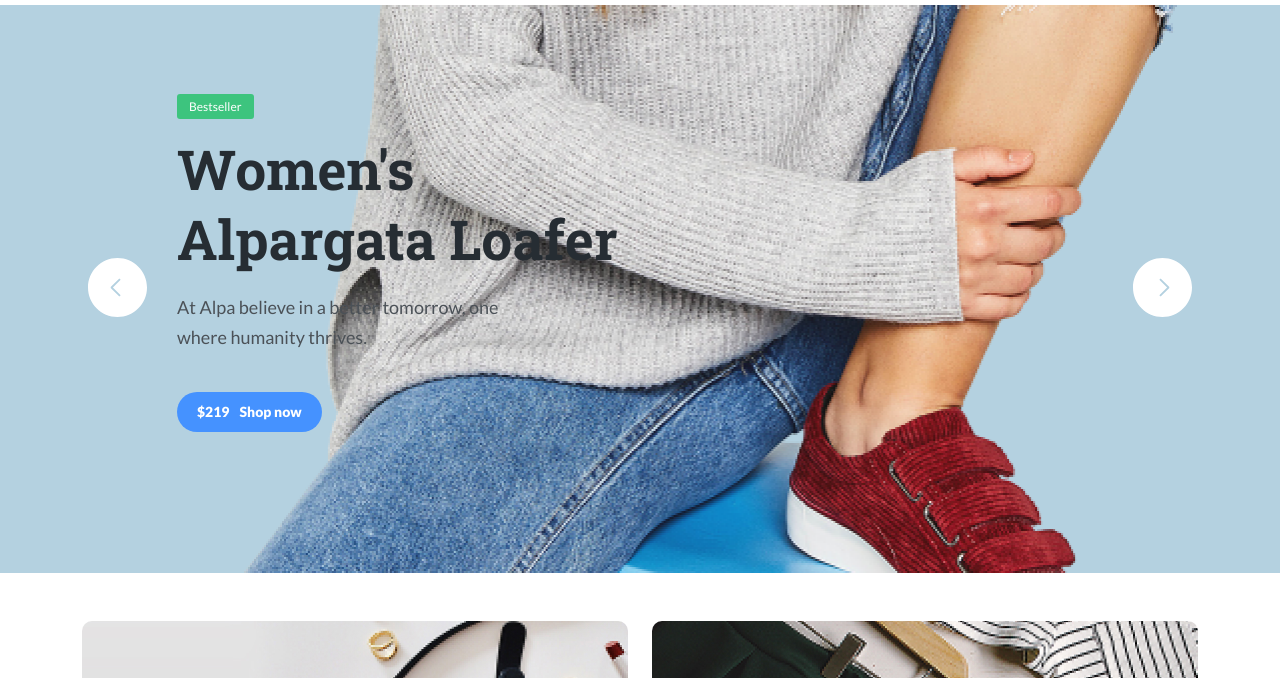
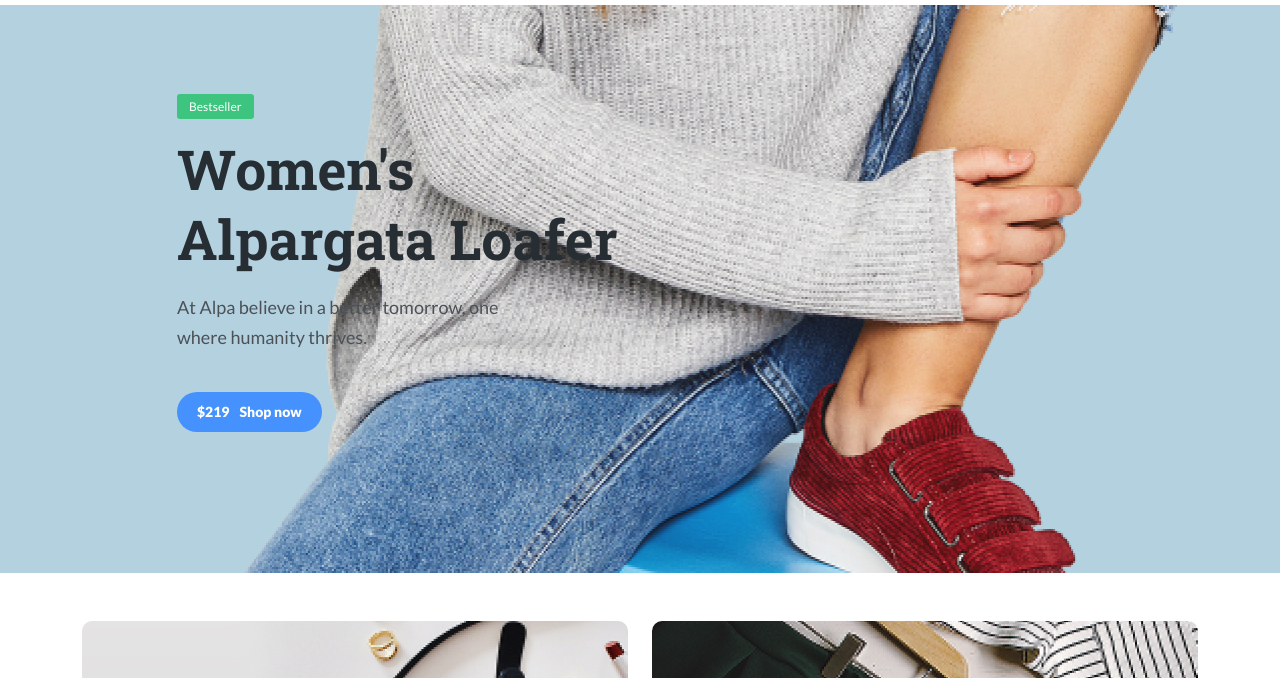
Before and after one commit to slesareva-gala/willberriesIntensive, a plain HTML site: page index.html in a window 1280 px wide. Shown: the part 65-743 px from the top of the page. Drawn offline with Linux system fonts and the light colour scheme.

Commit message:
Add files via upload

```diff
--- a/index.html
+++ b/index.html
@@ -135,28 +135,6 @@
 				<!-- /.container -->
 			</section>
 		</div>
-		<!-- /.swiper-wrapper -->
-		<div class="slider-nav">
-			<div class="container">
-				<div class="row justify-content-between">
-					<div class="col-1">
-						<button class="slider-button slider-button-prev">
-							<img src="img/arrow-prev.svg" alt="icon: arrow-prev">
-						</button>
-					</div>
-					<!-- /.col-1 -->
-					<div class="col-1">
-						<button class="slider-button slider-button-next">
-							<img src="img/arrow-next.svg" alt="icon: arrow-prev">
-						</button>
-					</div>
-					<!-- /.col-1 -->
-				</div>
-				<!-- /.row -->
-			</div>
-			<!-- /.container -->
-		</div>
-		<!-- /.slider-nav -->
 	</section>
 	<!-- /.slider -->
 	<section class="special-offers container pt-5 pb-4">
```
